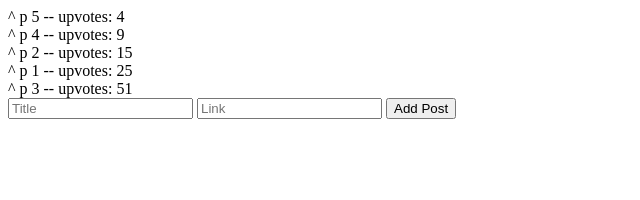
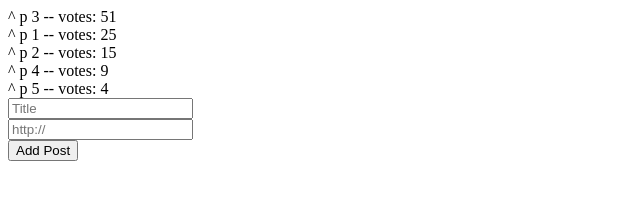
Before and after one commit to TianyuanDeng/Web-App-with-MEAN, a plain HTML site: page index.html in a window 1280 px wide. Shown: the whole page, without its empty margins (0-640 px from the left). Drawn offline with nearby package versions, Linux system fonts and the light colour scheme.

Commit message:
Fix some bugs

```diff
--- a/app.js
+++ b/app.js
@@ -14,7 +14,7 @@ app.controller('MainCtrl', [
         ];
 
         $scope.addPost = function(){
-            if ($scope.title === '') {return;}
+            if (!$scope.title || $scope.title === '') {return;}
             $scope.posts.push({
                 title: $scope.title,
                 link: $scope.link,
--- a/index.html
+++ b/index.html
@@ -5,17 +5,21 @@
         <script src="app.js"></script>
     </head>
     <body ng-app = "flapperNews" ng-controller = "MainCtrl">
-        <div ng-repeat = "post in posts | orderBy: 'upvotes'">
+        <div ng-repeat = "post in posts | orderBy: '-upvotes'">
             <span ng-click = "incrementUpVotes(post)">^</span>
+
             <a ng-show = "post.link" href= "{{post.link}}">{{post.title}}</a>
             <span ng-hide = "post.link">{{post.title}}</span>
-            -- upvotes: {{post.upvotes}}
+
+            -- votes: {{post.upvotes}}
         </div>
 
         <!-- <button ng-click="addPost()">Add post</button> -->
         <form ng-submit = "addPost()">
             <input type="text" placeholder = "Title" ng-model = "title"></input>
-            <input type="text" placeholder = "Link" ng-model = "link"></input>
+            <br>
+            <input type="text" placeholder = "http://" ng-model = "link"></input>
+            <br>
             <button type="submit">Add Post</button>
         </form>
     </body>
```
